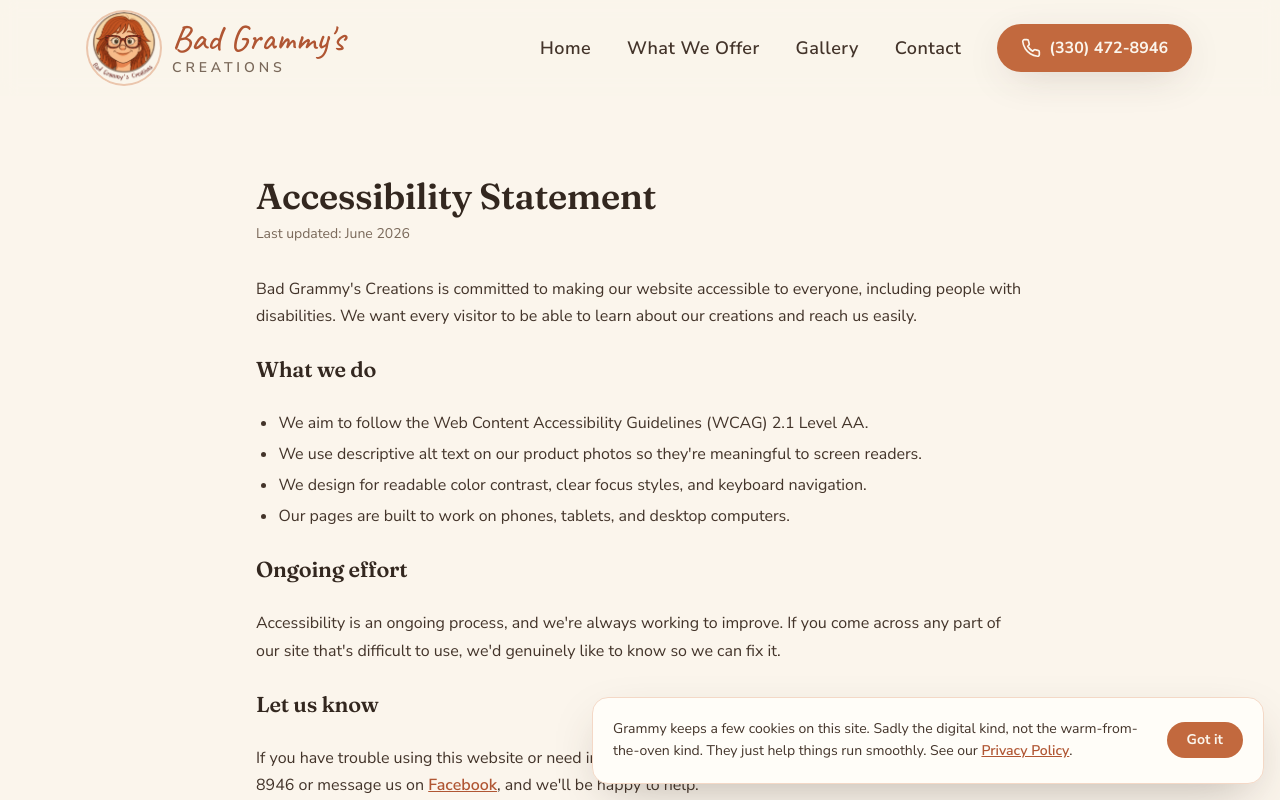
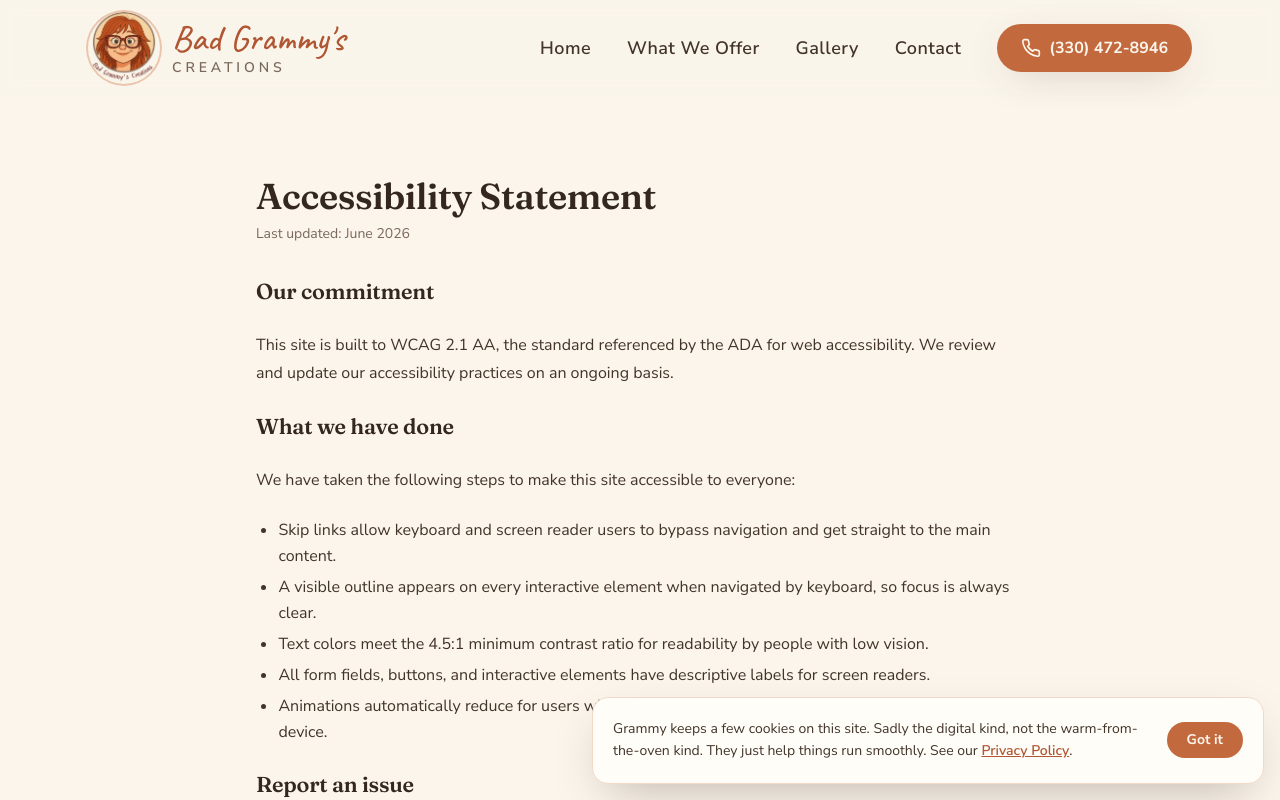
Before and after one commit to adamloomis-lab/bad-grammys, a React (Vite) app: page /accessibility in a window 1280 px wide. Shown: the top 800 px of the page. Built offline with nearby package versions, Linux system fonts and the light colour scheme.

Commit message:
a11y: update accessibility statement to WCAG 2.1 AA + footer link

```diff
--- a/src/pages/Accessibility.tsx
+++ b/src/pages/Accessibility.tsx
@@ -4,31 +4,42 @@ import LegalShell from '../components/LegalShell'
 export default function Accessibility() {
   return (
     <LegalShell title="Accessibility Statement" updated="June 2026">
+      <h2>Our commitment</h2>
       <p>
-        {company.name} is committed to making our website accessible to everyone, including people with
-        disabilities. We want every visitor to be able to learn about our creations and reach us easily.
+        This site is built to WCAG 2.1 AA, the standard referenced by the ADA for web accessibility.
+        We review and update our accessibility practices on an ongoing basis.
       </p>
 
-      <h2>What we do</h2>
+      <h2>What we have done</h2>
+      <p>We have taken the following steps to make this site accessible to everyone:</p>
       <ul>
-        <li>We aim to follow the Web Content Accessibility Guidelines (WCAG) 2.1 Level AA.</li>
-        <li>We use descriptive alt text on our product photos so they're meaningful to screen readers.</li>
-        <li>We design for readable color contrast, clear focus styles, and keyboard navigation.</li>
-        <li>Our pages are built to work on phones, tablets, and desktop computers.</li>
+        <li>
+          Skip links allow keyboard and screen reader users to bypass navigation and get straight to
+          the main content.
+        </li>
+        <li>
+          A visible outline appears on every interactive element when navigated by keyboard, so focus
+          is always clear.
+        </li>
+        <li>
+          Text colors meet the 4.5:1 minimum contrast ratio for readability by people with low
+          vision.
+        </li>
+        <li>
+          All form fields, buttons, and interactive elements have descriptive labels for screen
+          readers.
+        </li>
+        <li>
+          Animations automatically reduce for users who have the Reduce Motion preference enabled on
+          their device.
+        </li>
       </ul>
 
-      <h2>Ongoing effort</h2>
+      <h2>Report an issue</h2>
       <p>
-        Accessibility is an ongoing process, and we're always working to improve. If you come across
-        any part of our site that's difficult to use, we'd genuinely like to know so we can fix it.
-      </p>
-
-      <h2>Let us know</h2>
-      <p>
-        If you have trouble using this website or need information in a different format, please call us
-        at {company.phone} or message us on{' '}
-        <a href={company.social.facebook} target="_blank" rel="noopener noreferrer">Facebook</a>, and
-        we'll be happy to help.
+        If you encounter any accessibility barrier on this site, please reach out and we will address
+        it promptly. Call us at{' '}
+        <a href={company.phoneHref}>{company.phone}</a> and we will be happy to help.
       </p>
     </LegalShell>
   )
```
